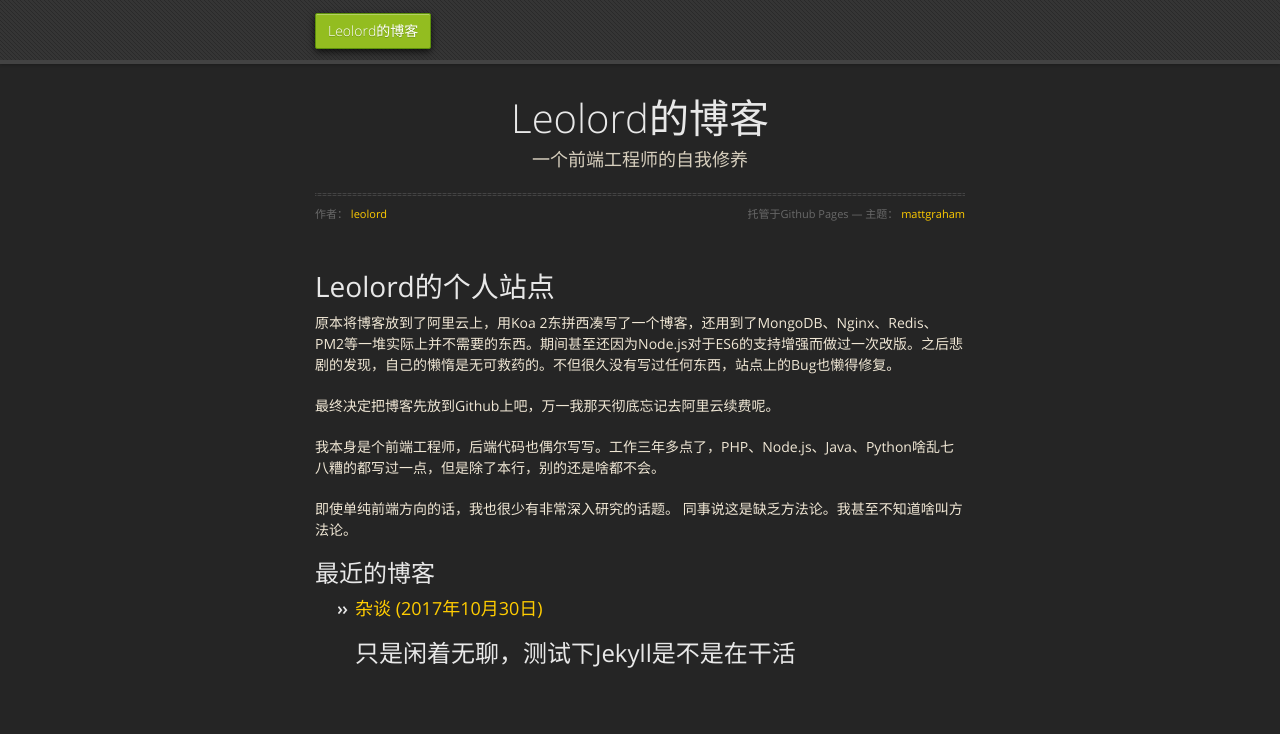
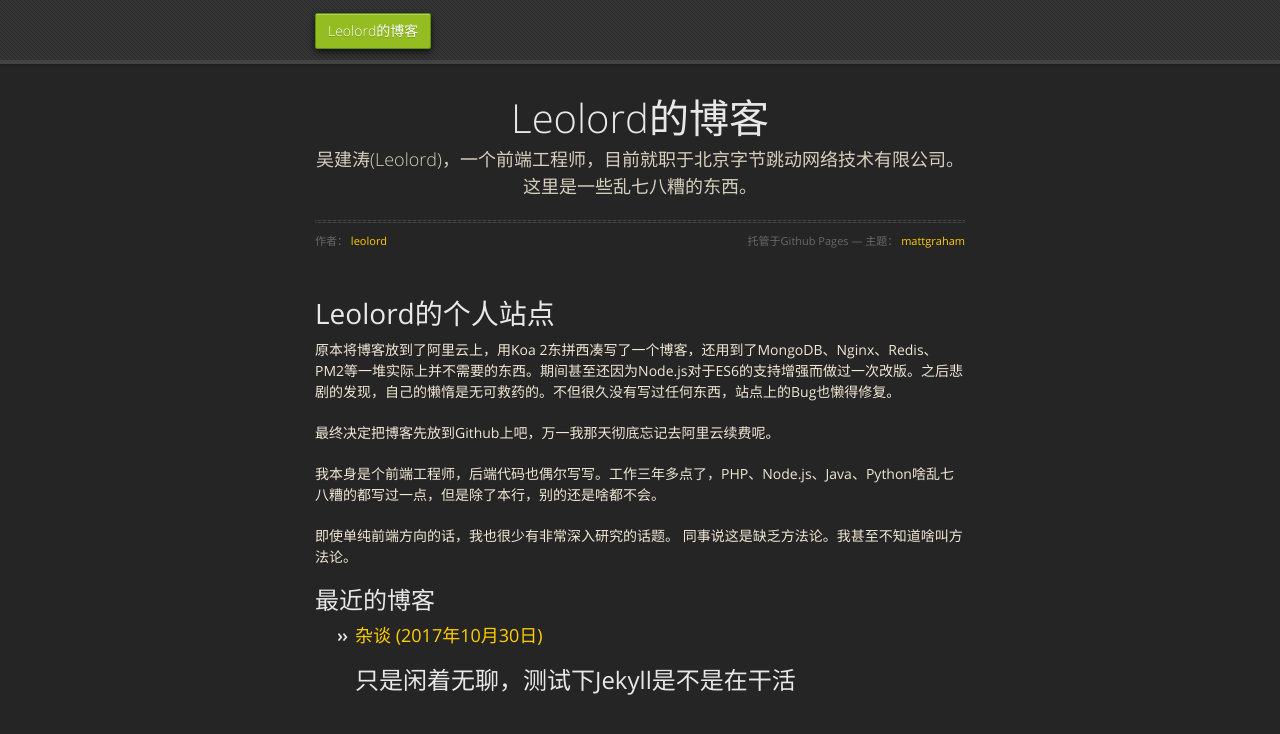
Before and after one commit to leolord/leolord-site, a Jekyll site: the page built from README.md, in a window 1280 px wide. Shown: the top 734 px of the page. Built offline with Jekyll 4.4.1, drawn with Linux system fonts in a browser that asks for light colours; nearby versions of some CDN libraries; our own code applies the rules of GitHub Pages for plain Markdown files.

Commit message:
feat(config&404): 增加404页面；优化配置

```diff
--- /dev/null
+++ b/404.html
@@ -0,0 +1,5 @@
+---
+laytout: default
+permalink: 404.html
+---
+<script type="text/javascript" src="//qzonestyle.gtimg.cn/qzone/hybrid/app/404/search_children.js" charset="utf-8" homePageUrl="{{ "/" | absolute_url}}" homePageName="回到{{ site.title }}"></script>
--- a/_config.yml
+++ b/_config.yml
@@ -1,9 +1,25 @@
 timezone: Asia/Shanghai
 title: Leolord的博客
+url: https://www.leolord.com
+author: 吴建涛
 show_downloads: false
-lang: cmn-Hans
+lang: zh-CN
 google_analytics: UA-108823943-1
-description: 一个前端工程师的自我修养
+logo: /assets/favicon-32x32.png
+description: 吴建涛(Leolord)，一个前端工程师，目前就职于北京字节跳动网络技术有限公司。这里是一些乱七八糟的东西。
+
+twitter:
+  username: LuckFatBoy
+
+social:
+  name: Leolord
+  links:
+    - http://weibo.com/p/1005051627615060
+    - https://twitter.com/LucyFatBoy
+    - https://www.facebook.com/profile.php?id=100003660305981
+
+plugins:
+  - jekyll-feed
 
 collections:
   - 前端
--- a/_layouts/default.html
+++ b/_layouts/default.html
@@ -5,6 +5,7 @@
     <meta http-equiv="X-UA-Compatible" content="chrome=1">
     {% include favicon.html %}
     {% seo %}
+    {% feed_meta %}
     <link rel="stylesheet" href="{{ '/assets/css/style.css?v=' | append: site.github.build_revision | relative_url }}">
     <script src="https://ajax.googleapis.com/ajax/libs/jquery/1.7.1/jquery.min.js"></script>
     <script src="{{ '/assets/js/respond.js' | relative_url }}"></script>
```
